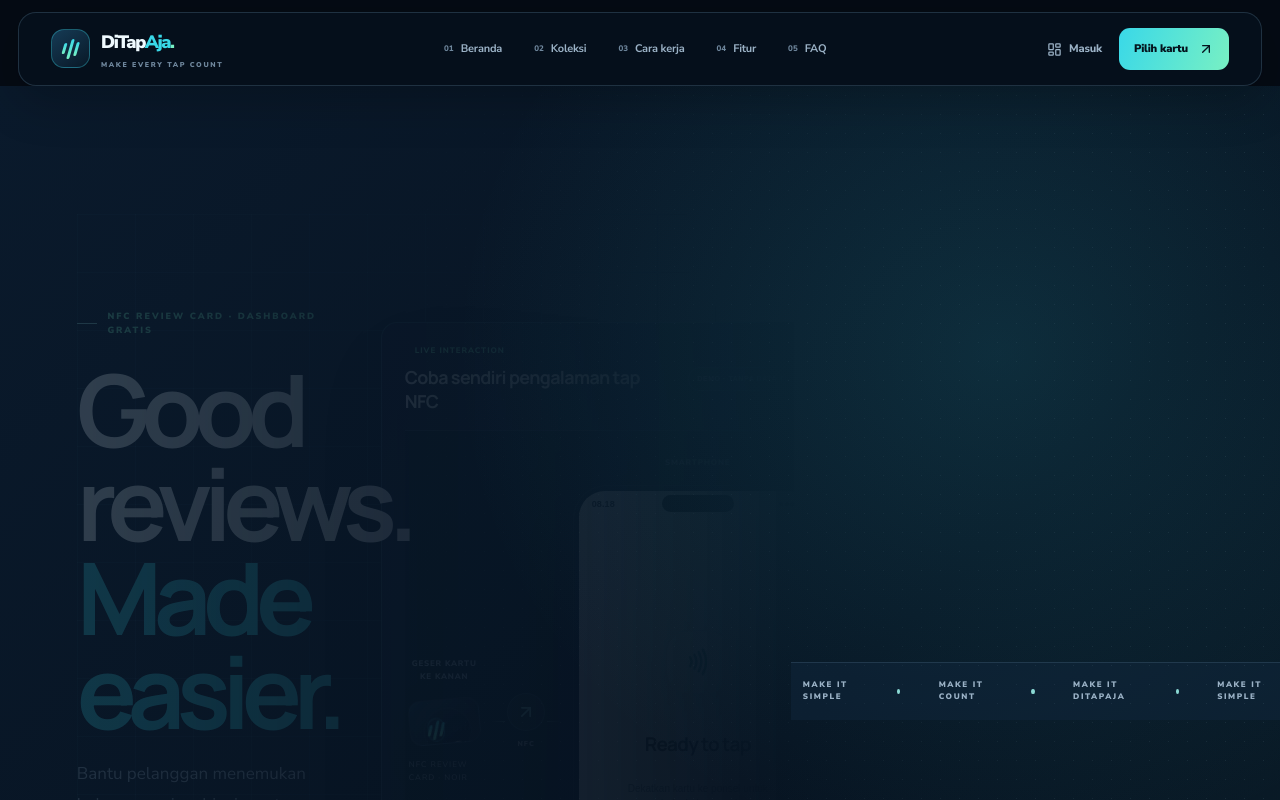
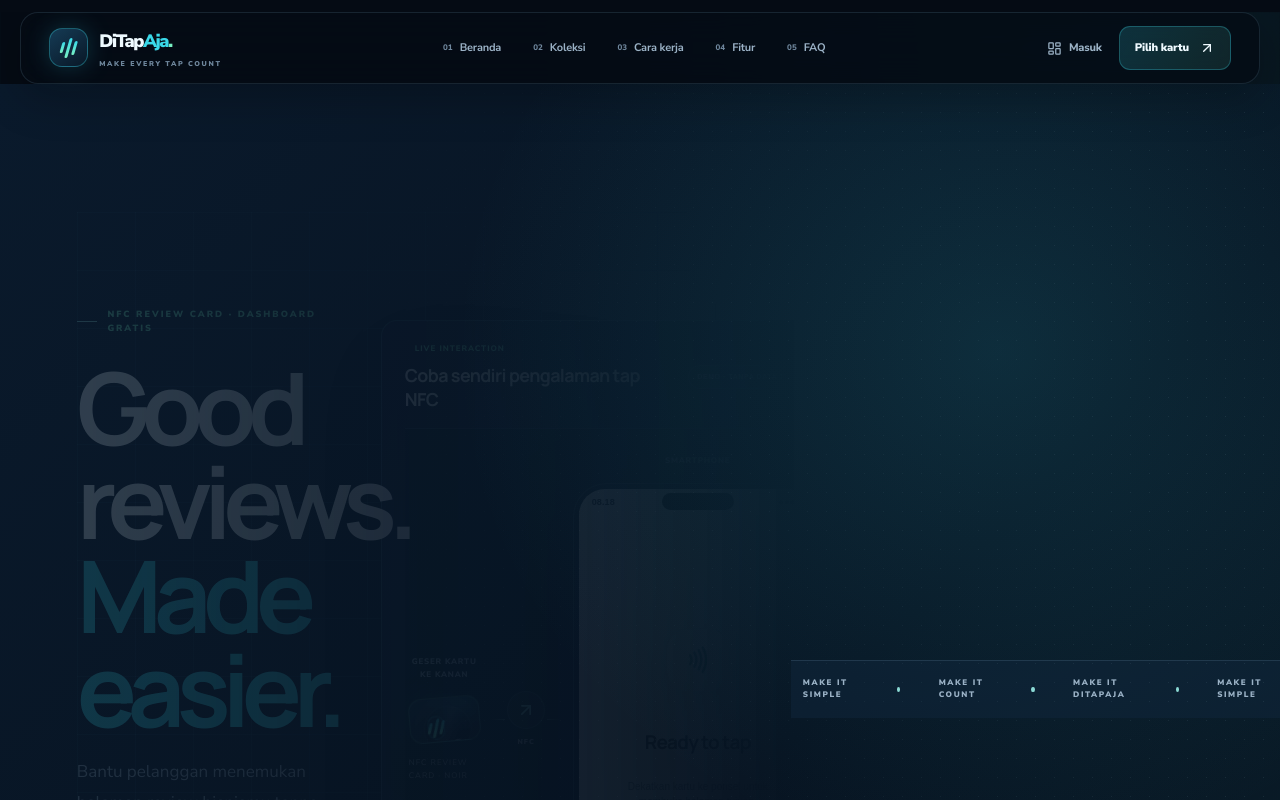
Before and after one commit to chanvianz-ui/ditapaja, a Next.js app: page / in a window 1280 px wide. Shown: the top 800 px of the page. Built offline with nearby package versions, Linux system fonts and the light colour scheme.

Commit message:
Redesign homepage header and admin overview components

```diff
--- a/app/styles/interface-v3.css
+++ b/app/styles/interface-v3.css
@@ -652,3 +652,76 @@ body{
 @media(prefers-reduced-motion:reduce){
   *,*::before,*::after{scroll-behavior:auto!important;animation-duration:.01ms!important;animation-iteration-count:1!important;transition-duration:.01ms!important}
 }
+
+
+/* Component-aligned redesign pass — selectors verified against rendered page components. */
+.dt-v3-header{
+  position:sticky!important;top:12px!important;z-index:80!important;
+  width:min(1240px,calc(100% - 36px))!important;margin:12px auto 0!important;
+  border:1px solid rgba(145,190,218,.14)!important;border-radius:18px!important;
+  background:rgba(5,11,20,.82)!important;backdrop-filter:blur(22px) saturate(150%)!important;
+  box-shadow:0 14px 44px rgba(0,0,0,.24)!important;
+}
+.dt-v3-header-inner{min-height:70px!important;padding-inline:clamp(16px,2.2vw,30px)!important}
+.dt-v3-brand-mark{filter:drop-shadow(0 0 12px rgba(57,216,232,.2))}
+.dt-v3-nav a{transition:color .18s ease,background .18s ease}
+.dt-v3-nav a:hover{color:var(--dt-cyan)!important}
+.dt-v3-header-cta,.dt-v3-mobile-shop{
+  border:1px solid rgba(57,216,232,.28)!important;
+  background:linear-gradient(120deg,rgba(57,216,232,.18),rgba(120,240,195,.11))!important;
+  color:var(--dt-ink)!important;border-radius:11px!important;
+}
+.dt-v3-menu-panel{
+  border:1px solid var(--dt-line)!important;
+  background:radial-gradient(ellipse at 85% 0,rgba(57,216,232,.12),transparent 28rem),#071321!important;
+}
+.dt-v3-menu-links a{border-color:var(--dt-line)!important}
+.dt-v3-menu-links a:hover{background:rgba(57,216,232,.07)!important}
+.dt-editorial-home{
+  overflow:clip;background:var(--dt-midnight)!important;
+}
+.home-hero-proof,.home-hero-marquee{border-color:var(--dt-line)!important}
+.home-demo-heading{display:flex;align-items:center;justify-content:space-between;gap:16px}
+.home-demo-card{
+  border:1px solid rgba(120,240,195,.3)!important;
+  background:radial-gradient(ellipse at 78% 12%,rgba(57,216,232,.22),transparent 58%),linear-gradient(145deg,#16334d,#081421 78%)!important;
+  box-shadow:0 28px 75px rgba(0,0,0,.45),0 0 36px rgba(57,216,232,.08)!important;
+}
+.home-demo-card-title{letter-spacing:-.065em}
+.home-demo-card-glint{background:linear-gradient(110deg,transparent 25%,rgba(255,255,255,.16) 48%,transparent 70%)!important}
+.home-demo-transfer{color:var(--dt-cyan)!important}
+.home-demo-phone{border-color:rgba(145,190,218,.3)!important;box-shadow:0 30px 80px rgba(0,0,0,.4)!important}
+.home-demo-footer{border-top:1px solid var(--dt-line)!important}
+.dt-how-section,.dt-next-home,.dt-editorial-home .home-dashboard-story,
+.dt-editorial-home .nx-collection,.dt-editorial-home .home-closing{
+  background:transparent!important;
+}
+.dt-how-panel,.dt-behind-panel,.dt-closing-main{
+  border:1px solid var(--dt-line)!important;border-radius:22px!important;
+  background:linear-gradient(145deg,rgba(16,38,61,.92),rgba(7,19,32,.98))!important;
+  box-shadow:var(--dt-card-shadow)!important;
+}
+.dt-how-step-label{color:var(--dt-ink)!important}
+.dt-how-step-indicator,.dt-how-progress{background:linear-gradient(90deg,var(--dt-cyan),var(--dt-mint))!important}
+.dt-how-visual-core{box-shadow:0 0 55px rgba(57,216,232,.13)!important}
+.dt-behind-panel{backdrop-filter:blur(18px)}
+.dt-behind-metrics>*{border-color:var(--dt-line)!important}
+.dt-footer-redesign{border-top:1px solid var(--dt-line)!important}
+.dt-footer-hero{background:radial-gradient(ellipse at 70% 0,rgba(57,216,232,.12),transparent 30rem)!important}
+.admin-overview-shell{background:var(--dt-midnight)!important}
+.admin-overview-header,.admin-overview-hero,.admin-overview-metric{
+  border-color:var(--dt-line)!important;
+}
+.admin-overview-hero{
+  background:radial-gradient(ellipse at 85% 15%,rgba(57,216,232,.13),transparent 28rem),linear-gradient(140deg,#10263d,#081522 72%)!important;
+}
+.admin-overview-hero h2 em,.admin-overview-heading h1 span{color:var(--dt-mint)!important}
+.admin-overview-metric{background:linear-gradient(145deg,#10263d,#091725)!important;border-radius:16px!important}
+.admin-overview-metric-icon{border-color:rgba(57,216,232,.2)!important;color:var(--dt-cyan)!important}
+.admin-overview-refresh{border-radius:10px!important}
+@media(max-width:760px){
+  .dt-v3-header{top:7px!important;width:calc(100% - 16px)!important;margin-top:7px!important;border-radius:14px!important}
+  .dt-v3-header-inner{min-height:60px!important}
+  .home-demo-heading{align-items:flex-start;flex-direction:column}
+  .dt-how-panel,.dt-behind-panel,.dt-closing-main{border-radius:16px!important}
+}
```
